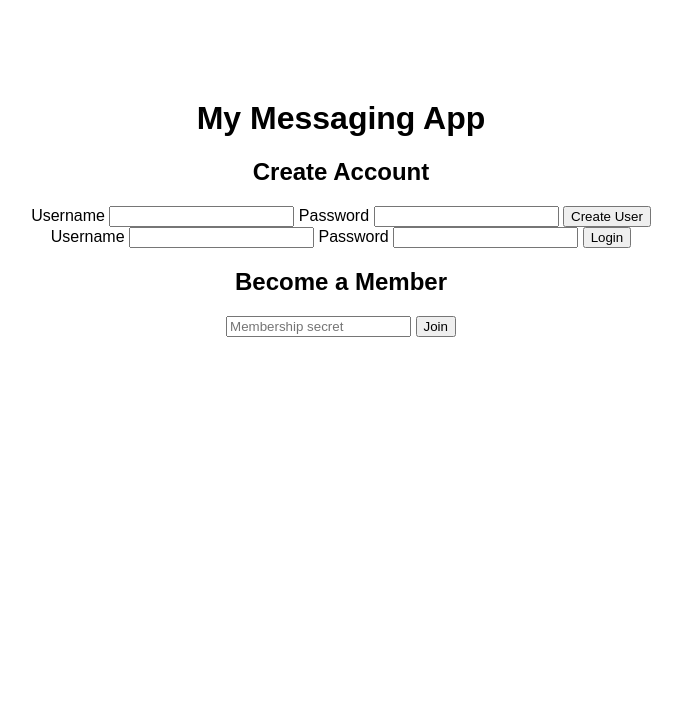
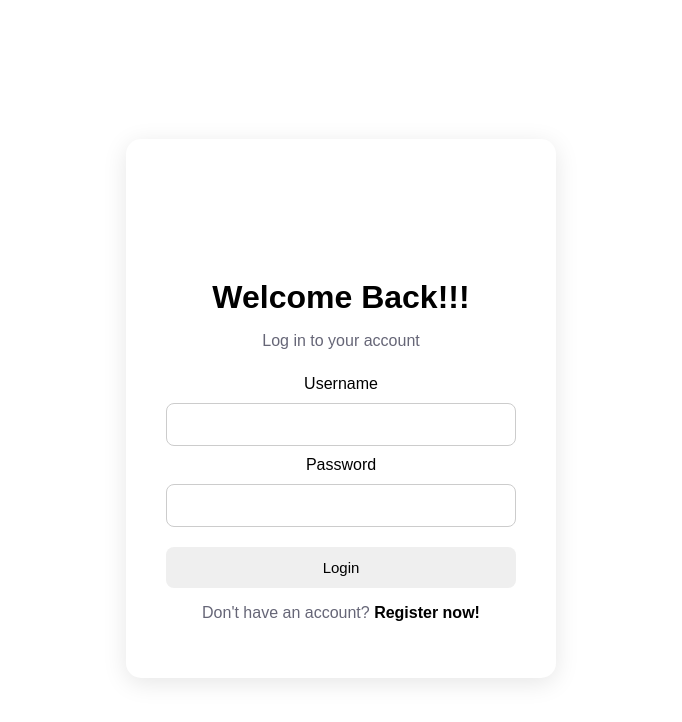
Before and after one commit to Michel5925/messagingApp, a website: page public/index.html in a window 1280 px wide. Shown: the whole page, without its empty margins (299-981 px from the left). Drawn offline with Linux system fonts and the light colour scheme; no server answers.

Commit message:
Styled login and registration screens

```diff
--- a/public/index.html
+++ b/public/index.html
@@ -8,8 +8,28 @@
 </head>
 <body>
     <div id="authSection">
-        <h1>My Messaging App</h1>
-        <!-- <p>Welcome!!!</p> -->
+        <!-- Login -->
+         <div id="loginScreen">
+            <h1>Welcome Back!!!</h1>
+            <p>Log in to your account</p>
+
+            <form id="login">
+                <label for="loginUsername">Username</label>
+                <input type="text" id="loginUsername" required>
+
+                <label for="loginPassword">Password</label>
+                <input type="password" id="loginPassword" required>
+
+                <button type="submit">Login</button>
+            </form>
+
+            <p>Don't have an account? <button id="showRegister">Register now!</button></p>
+         </div>
+
+         <!-- Registration -->
+         <div id="registerScreen">
+            <h1>Create an Account</h1>
+            <p>Register to start messaging</p>
 
             <form id="registration">
                 <h2>Create Account</h2>
@@ -23,23 +43,16 @@
                 <button type="submit">Create User</button>
             </form>
 
-        <form id="login">
-            <label for="loginUsername">Username</label>
-            <input type="text" id="loginUsername" required>
+            <p>Already have an account? <button id="showLogin">Log in!</button></p>
+         </div>
 
-            <label for="loginPassword">Password</label>
-            <input type="password" id="loginPassword" required>
-
-            <button type="submit">Login</button>
-        </form>
-
-        <form id="membershipForm">
+        <!-- <form id="membershipForm">
             <h2>Become a Member</h2>
 
             <input type="password" id="membershipSecret" placeholder="Membership secret" required>
 
             <button type="submit">Join</button>
-        </form>
+        </form> -->
     </div>
 
     <div id="app">
--- a/public/script.js
+++ b/public/script.js
@@ -1,4 +1,20 @@
 console.log("Messaging app loaded");
+
+const loginScreen = document.querySelector("#loginScreen");
+const registerScreen = document.querySelector("#registerScreen");
+
+const showRegisterButton = document.querySelector("#showRegister");
+const showLoginButton = document.querySelector("#showLogin");
+
+showRegisterButton.addEventListener("click", () => {
+    loginScreen.style.display = "none";
+    registerScreen.style.display = "block";
+});
+
+showLoginButton.addEventListener("click", () => {
+    loginScreen.style.display = "block";
+    registerScreen.style.display = "none";
+});
 
 const usersContainer = document.querySelector("#users");
 
--- a/public/style.css
+++ b/public/style.css
@@ -12,10 +12,70 @@ h1 {
     height: 100vh;
 }
 
-#userList {
-    width: 250px;
-    padding: 20px;
-    border-right: 1px solid #ccc;
+#registerScreen {
+    display: none;
+}
+
+#authSection {
+    min-height: 100vh;
+    display: flex;
+    justify-content: center;
+    align-items: center;
+}
+
+#loginScreen,
+#registerScreen {
+    width: 350px;
+    padding: 40px;
+    border-radius: 15px;
+    background: white;
+    box-shadow: 0 5px 25px rgba(0, 0, 0, 0.1);
+}
+
+#loginScreen h1,
+#registerScreen h1 {
+    margin-bottom: 5px;
+}
+
+#loginScreen > p,
+#registerScreen > p {
+    color: #667;
+}
+
+#login,
+#registration {
+    display: flex;
+    flex-direction: column;
+    gap: 10px;
+    margin-top: 25px;
+}
+
+#login input,
+#registration input {
+    padding: 12px;
+    border: 1px solid #ccc;
+    border-radius: 8px;
+    font-size: 15px;
+}
+
+#login button[type="submit"],
+#registration button[type="submit"] {
+    padding: 12px;
+    margin-top: 10px;
+    border: none;
+    border-radius: 8px;
+    cursor: pointer;
+    font-size: 15px;
+}
+
+#showRegister,
+#showLogin {
+    border: none;
+    background: none;
+    padding: 0;
+    cursor: pointer;
+    font-size: inherit;
+    font-weight: bold;
 }
 
 /* This makes the message area take up all the available space */
@@ -108,6 +168,12 @@ h1 {
     background-color: #eee;
 }
 
+#userList {
+    width: 250px;
+    padding: 20px;
+    border-right: 1px solid #ccc;
+}
+
 #users {
     display: flex;
     flex-direction: column;
--- a/routes/auth.js
+++ b/routes/auth.js
@@ -91,7 +91,7 @@ router.post("/register", async (req, res) => {
 router.post("/login", async (req, res) => {
     try {
         const {username, password } = req.body;
-        const user = await User.findOne({ username });
+        const user = await User.findOne({ username }).select("+password"); // We need password to be true here
 
         if(!user)
         {
```
Lines whose indentation alone changed are shown as unchanged.
